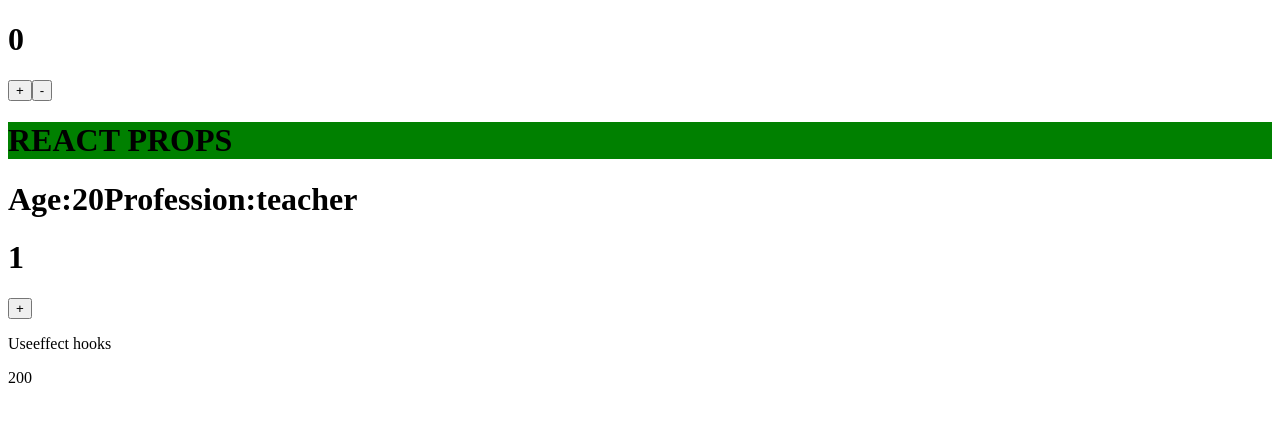
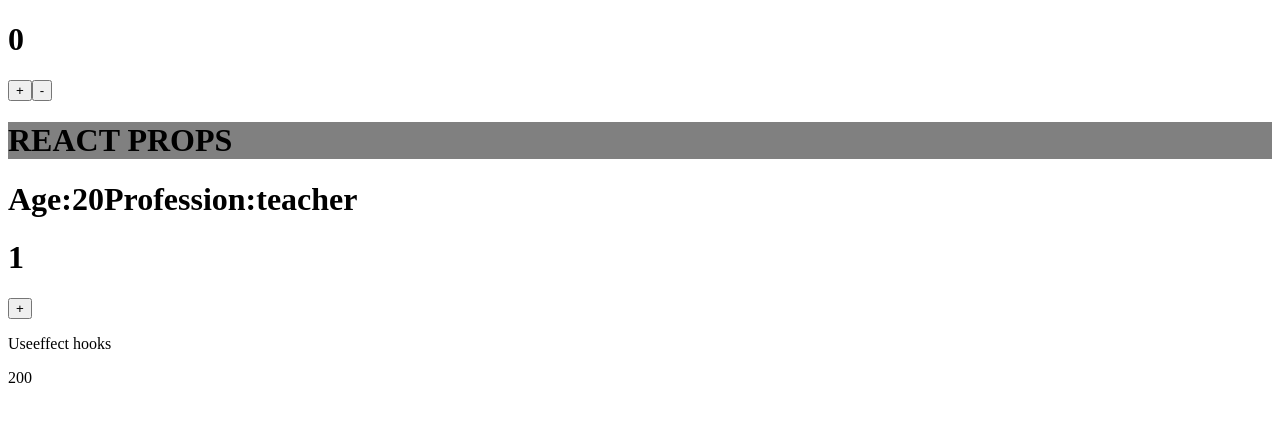
Before and after one commit to vimal336/React-js-projects, a React (Create React App) app in the folder myapp/: page / in a window 1280 px wide. Shown: the top 422 px of the page. Built offline with nearby package versions, Linux system fonts and the light colour scheme.

Commit message:
react useefect hook

```diff
--- a/myapp/src/components/Header.js
+++ b/myapp/src/components/Header.js
@@ -18,7 +18,7 @@ export const Header = (props) => {
           <h1>{increment}</h1>
          <button onClick={handleincrement}> + </button>
          <button onClick={handledecrement}> - </button>
-        <h1 style={{backgroundColor:'green'}}>{props.name}</h1>
+        <h1 style={{backgroundColor:'grey'}}>{props.name}</h1>
         <h1>Age:{props.age}Profession:{props.job}</h1>
     </div>
   )
```
